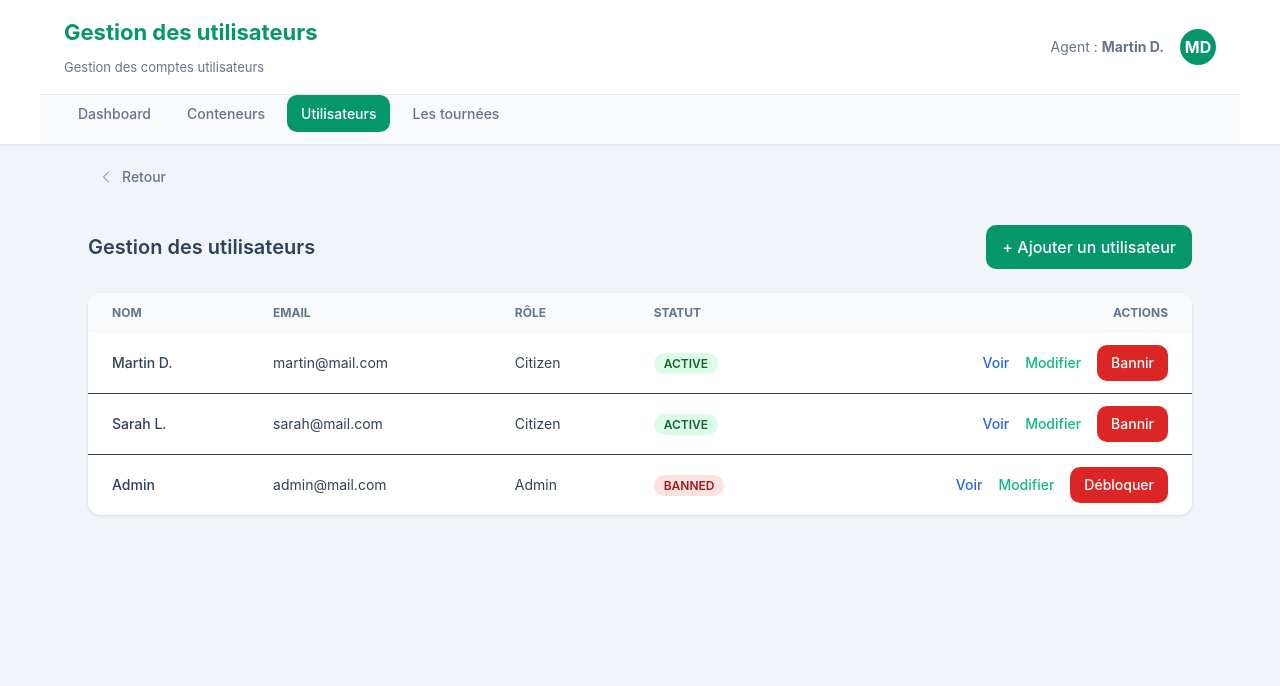
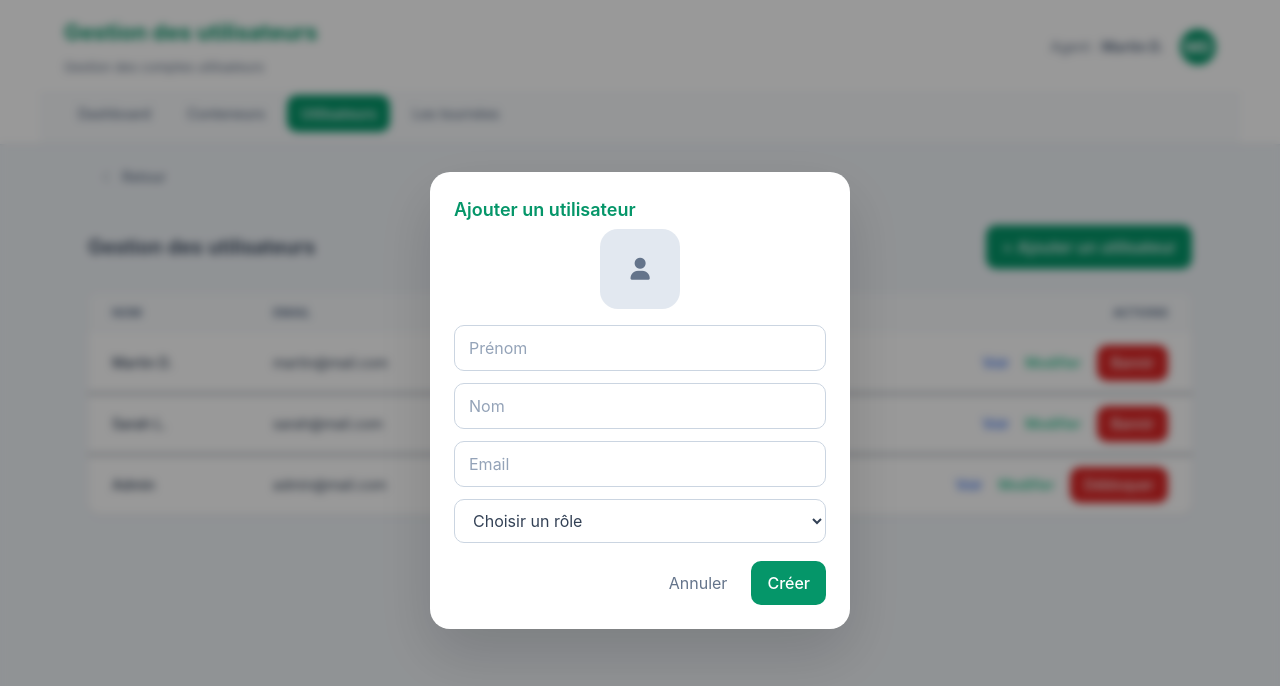
Before and after one commit to borisgnanzim/ecotrack, a Vue app in the folder front/ecotrack-admin-vjs/: page /user-management in a window 1280 px wide. Both pictures are taken after a click on the button "+ Ajouter un utilisateur". Shown: the top 686 px of the page. Built offline with nearby package versions, Linux system fonts and the light colour scheme.

Commit message:
feat: modal gestion utilisateur et ajout .env

```diff
--- a/front/ecotrack-admin-vjs/src/components/ManageUsers/ManageUsers.vue
+++ b/front/ecotrack-admin-vjs/src/components/ManageUsers/ManageUsers.vue
@@ -15,7 +15,7 @@
           Gestion des utilisateurs
         </h2>
 
-        <button class="btn-primary">
+        <button class="btn-primary" @click="openCreate">
           + Ajouter un utilisateur
         </button>
       </div>
@@ -92,18 +92,81 @@
 
     </main>
 
+    <!-- CREATE / EDIT MODAL -->
+    <div v-if="showForm" class="modal-overlay">
+      <div class="modal animate-scaleIn">
+
+        <h2 class="modal-title">
+          {{ isEdit ? 'Modifier utilisateur' : 'Ajouter un utilisateur' }}
+        </h2>
+
+        <!-- AVATAR UPLOAD -->
+        <div class="flex justify-center mb-4">
+          <label class="avatar-upload">
+
+            <img
+              v-if="form.avatarPreview"
+              :src="form.avatarPreview"
+              class="avatar-big"
+            />
+
+            <div v-else class="avatar-big placeholder">
+              <i class="fa-solid fa-user"></i>
+            </div>
+
+            <input type="file" hidden @change="onFileChange" />
+          </label>
+        </div>
+
+        <div class="space-y-3">
+
+          <input class="input" v-model="form.firstname" placeholder="Prénom" />
+          <input class="input" v-model="form.lastname" placeholder="Nom" />
+          <input class="input" v-model="form.email" placeholder="Email" />
+
+          <select class="input" v-model="form.role">
+            <option disabled value="">Choisir un rôle</option>
+            <option>Admin</option>
+            <option>Agent</option>
+            <option>Citizen</option>
+          </select>
+
+        </div>
+
+        <div class="modal-actions">
+          <button class="btn-ghost" @click="closeForm">Annuler</button>
+
+          <button class="btn-primary" @click="submitUser">
+            {{ isEdit ? 'Modifier' : 'Créer' }}
+          </button>
+        </div>
+
+      </div>
+    </div>
+
     <!-- INSPECT MODAL -->
     <div v-if="showInspect" class="modal-overlay">
-      <div class="modal modal-sm animate-scaleIn inspect-modal">
+      <div class="modal animate-scaleIn inspect-modal">
 
-        <h2 class="modal-title">Utilisateur</h2>
+        <div class="text-center mb-4">
+
+          <img
+            v-if="selected.avatar"
+            :src="selected.avatar"
+            class="avatar-big mx-auto"
+          />
+
+          <div v-else class="avatar-big placeholder mx-auto">
+            {{ initials(selected.name) }}
+          </div>
+
+          <h2 class="modal-title mt-3">
+            {{ selected.name }}
+          </h2>
+
+        </div>
 
         <div class="inspect-content">
-
-          <div class="inspect-row">
-            <span>Nom</span>
-            <strong>{{ selected.name }}</strong>
-          </div>
 
           <div class="inspect-row">
             <span>Email</span>
@@ -117,7 +180,9 @@
 
           <div class="inspect-row">
             <span>Statut</span>
-            <strong>{{ selected.status }}</strong>
+            <strong :class="statusClass(selected.status)">
+              {{ selected.status }}
+            </strong>
           </div>
 
         </div>
@@ -177,28 +242,111 @@ export default {
     return {
 
       users: [
-        { id: 1, name: "Martin D.", email: "martin@mail.com", role: "Citizen", status: "ACTIVE" },
-        { id: 2, name: "Sarah L.", email: "sarah@mail.com", role: "Citizen", status: "ACTIVE" },
-        { id: 3, name: "Admin", email: "admin@mail.com", role: "Admin", status: "BANNED" },
+        { id: 1, name: "Martin D.", email: "martin@mail.com", role: "Citizen", status: "ACTIVE", avatar: "" },
+        { id: 2, name: "Sarah L.", email: "sarah@mail.com", role: "Citizen", status: "ACTIVE", avatar: "" },
+        { id: 3, name: "Admin", email: "admin@mail.com", role: "Admin", status: "BANNED", avatar: "" },
       ],
 
       showInspect: false,
       showBan: false,
+      showForm: false,
 
-      selected: null
+      isEdit: false,
+
+      selected: null,
+
+      form: {
+        id: null,
+        firstname: '',
+        lastname: '',
+        email: '',
+        role: '',
+        avatarPreview: ''
+      }
 
     }
   },
 
   methods: {
 
+    /* =========================
+       UI STATE
+    ========================= */
+
+    openCreate() {
+      this.isEdit = false
+      this.resetForm()
+      this.showForm = true
+    },
+
+    closeForm() {
+      this.showForm = false
+    },
+
+    resetForm() {
+      this.form = {
+        id: null,
+        firstname: '',
+        lastname: '',
+        email: '',
+        role: '',
+        avatarPreview: ''
+      }
+    },
+
+    /* =========================
+       CRUD USER
+    ========================= */
+
+    submitUser() {
+
+      const fullName = `${this.form.firstname} ${this.form.lastname}`.trim()
+
+      if (this.isEdit) {
+        const user = this.users.find(u => u.id === this.form.id)
+        if (!user) return
+
+        user.name = fullName
+        user.email = this.form.email
+        user.role = this.form.role
+        user.avatar = this.form.avatarPreview
+
+      } else {
+        this.users.push({
+          id: Date.now(),
+          name: fullName,
+          email: this.form.email,
+          role: this.form.role,
+          status: "ACTIVE",
+          avatar: this.form.avatarPreview
+        })
+      }
+
+      this.closeForm()
+    },
+
+    edit(u) {
+      this.isEdit = true
+
+      this.form = {
+        id: u.id,
+        firstname: u.name?.split(' ')[0] || '',
+        lastname: u.name?.split(' ')[1] || '',
+        email: u.email,
+        role: u.role,
+        avatarPreview: u.avatar || ''
+      }
+
+      this.showForm = true
+    },
+
+    /* =========================
+       INSPECT / BAN
+    ========================= */
+
     inspect(u) {
       this.selected = u
       this.showInspect = true
-    },
-
-    edit(u) {
-      console.log("edit user", u)
     },
 
     ban(u) {
@@ -207,6 +355,8 @@ export default {
     },
 
     confirmBan() {
+      if (!this.selected) return
+
       this.selected.status =
         this.selected.status === 'BANNED'
           ? 'ACTIVE'
@@ -215,15 +365,35 @@ export default {
       this.showBan = false
     },
 
+    /* =========================
+       UTILS UI
+    ========================= */
+
     statusClass(status) {
       return {
         ACTIVE: "status-active",
         BANNED: "status-banned"
-      }[status]
+      }[status] || ""
+    },
+
+    initials(name) {
+      if (!name) return "?"
+
+      return name
+        .split(' ')
+        .map(n => n[0])
+        .join('')
+        .toUpperCase()
+    },
+
+    onFileChange(e) {
+      const file = e.target.files?.[0]
+      if (!file) return
+
+      this.form.avatarPreview = URL.createObjectURL(file)
     }
 
   }
-
 }
 </script>
 
@@ -514,4 +684,33 @@ export default {
   font-size: 12px;
   font-weight: 600;
 }
+
+/* AVATAR UPLOAD */
+.avatar-upload {
+  cursor: pointer;
+}
+
+.avatar-big {
+  width: 80px;
+  height: 80px;
+  border-radius: 18px;
+  object-fit: cover;
+  background: #059669;
+  color: white;
+  display: flex;
+  align-items: center;
+  justify-content: center;
+  font-size: 22px;
+  font-weight: bold;
+}
+
+.placeholder {
+  background: #e2e8f0;
+  color: #64748b;
+}
+
+/* SELECT */
+select.input {
+  background: white;
+}
 </style>
```
Also changed, not shown: 2 other files (tests, documents, lock files or other folders).
